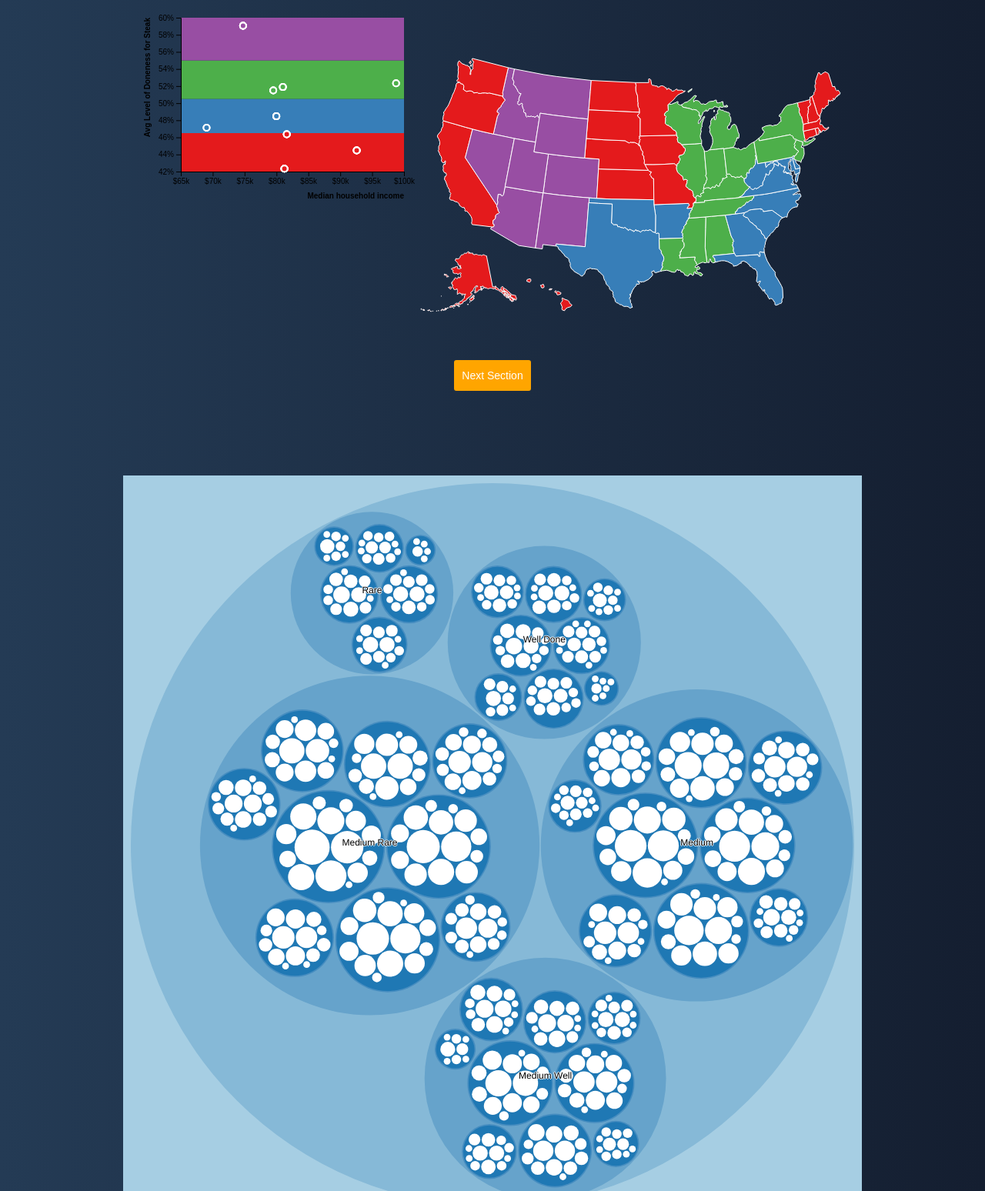
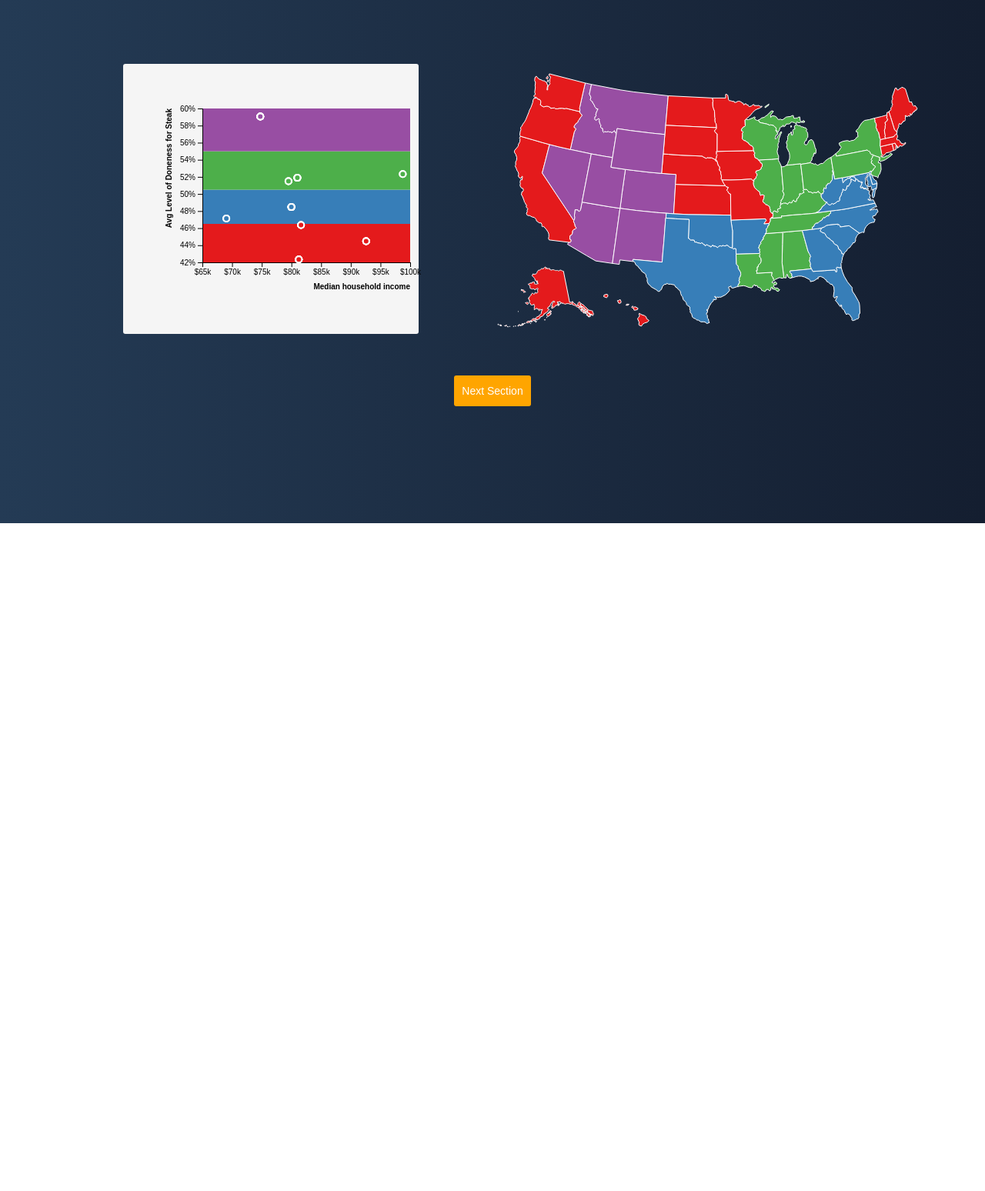
Before and after one commit to ryan198/Visualization, a plain HTML site: page index.html in a window 1280 px wide. Shown: the part 920-2468 px from the top of the page at 77% size. After the commit the page ends 1600 px from the top, so only its background shows below. Drawn offline with nearby package versions, Linux system fonts and the light colour scheme; files whose address does not match are found by name.

Commit message:
Put bubble chart on separate page. Adjusted some styling and added smooth scroll jQuery

```diff
--- a/css/styles.css
+++ b/css/styles.css
@@ -86,16 +86,16 @@ figure {
 }
 
 .blink {
-     animation: blink-animation 2s linear infinite;
+     animation: blink-animation 3s linear infinite;
  }
 @keyframes blink-animation {
     50% { opacity: 0; }
 }
 
 
-@keyframes button-animation {
-    50% { transform: translateY(10px) }
-}
+/*@keyframes button-animation {*/
+    /*50% { transform: translateY(10px) }*/
+/*}*/
 
 @media only screen and (max-width: 1000px) {
     #meatMenu {
@@ -142,7 +142,7 @@ figure {
 #pageTwo {
     height: 100%;
     width: 100%;
-    padding-top: 2%;
+    /*padding-top: 2%;*/
     display: flex;
     justify-content: center;
     align-items: center;
@@ -154,6 +154,8 @@ figure {
     height: 100%;
     width: 100%;
     display: flex;
+    flex-direction: column;
+    background-color: #a6cee3;
     justify-content: space-between;
     align-items: center;
 }
@@ -162,6 +164,20 @@ figure {
 .vis {
     display: inline-block;
     float: left;
+}
+
+#scatterplot {
+    width: 40%;
+    background-color: whitesmoke;
+    padding: 5%;
+    margin-top: 50px;
+    border-radius: 3px;
+    /*margin-right: 5%;*/
+}
+
+#choropleth {
+    width: 50%;
+    /*background-color: green;*/
 }
 
 .vis2 {
--- a/index.html
+++ b/index.html
@@ -6,11 +6,33 @@
     <link rel="stylesheet" href="css/font-awesome.min.css" type="text/css" />
      <script src="https://d3js.org/d3.v4.min.js"></script>
      <script src="https://use.fontawesome.com/4ff2c12546.js"></script>
+    <script src="https://ajax.googleapis.com/ajax/libs/jquery/3.2.0/jquery.min.js"></script>
  </head>
  <body>
 
+ <script>
+     $(document).ready(function(){
+         // Add smooth scrolling to all links
+         $("a").on('click', function(event) {
+
+             if (this.hash !== "") {
+                 event.preventDefault();
+
+                 var hash = this.hash;
+
+                 $('html, body').animate({
+                     scrollTop: $(hash).offset().top
+                 }, 1000, function(){
+
+                     window.location.hash = hash;
+                 });
+             }
+         });
+     });
+ </script>
+
  <div class="container-fluid" id="pageOne">
-     <h1 align="center">How you you like your steak?</h1>
+     <h1 align="center">How do you like your steak?</h1>
      <div id="meatMenu">
          <div class="row">
              <div class="col-md-4">
@@ -109,7 +131,7 @@
             }
 
             function scatterplot(onBrush) {
-                var margin = { top: 10, right: 15, bottom: 40, left: 75 };
+                var margin = { top: 10, right: 55, bottom: 40, left: 55 };
                 var width = 380 - margin.left - margin.right;
                 var height = 250 - margin.top - margin.bottom;
 
@@ -238,94 +260,11 @@
         </script>
 
     </div>
-    <a class="button" href="#circle">Next Section</a>
-    <h1 class="blink chevron"><i class="fa fa-chevron-down" aria-hidden="true"></i></h1>
+    <a class="button" href="bubblechart.html">Next Section</a>
 
 </div>
-<br />
 <!--Map End-->
 
-<div class="container-fluid" id="pageThree">
-<div id="circle">
-    <svg width="960" height="960" id="circlesvg"></svg>
-    <script>
-
-        var svg = d3.select("#circlesvg"),
-            margin = 20,
-            diameter = +svg.attr("width"),
-            g = svg.append("g").attr("transform", "translate(" + diameter / 2 + "," + diameter / 2 + ")");
-
-        var color1 = d3.scaleLinear()
-            .domain([-1, 3])
-            .range(["#a6cee3", "#1f78b4"])
-            .interpolate(d3.interpolateHcl);
-
-        var pack = d3.pack()
-            .size([diameter - margin, diameter - margin])
-            .padding(2);
-
-        d3.json("flare.json", function(error, root) {
-            if (error) throw error;
-
-            root = d3.hierarchy(root)
-                .sum(function(d) { return d.size; })
-                .sort(function(a, b) { return b.value - a.value; });
-
-            var focus = root,
-                nodes = pack(root).descendants(),
-                view;
-
-            var circle = g.selectAll("#circlesvg")
-                .data(nodes)
-                .enter().append("circle")
-                .attr("class", function(d) { return d.parent ? d.children ? "node" : "node node--leaf" : "node node--root"; })
-                .style("fill", function(d) { return d.children ? color1(d.depth) : null; })
-                .on("click", function(d) { if (focus !== d) zoom(d), d3.event.stopPropagation(); });
-
-            var text = g.selectAll("text")
-                .data(nodes)
-                .enter().append("text")
-                .attr("class", "label")
-                .style("fill-opacity", function(d) { return d.parent === root ? 1 : 0; })
-                .style("display", function(d) { return d.parent === root ? "inline" : "none"; })
-                .text(function(d) { return d.data.names; });
-
-            var node = g.selectAll("circle,text");
-
-            svg
-                .style("background", color1(-1))
-                .on("click", function() { zoom(root); });
-
-            zoomTo([root.x, root.y, root.r * 2 + margin]);
-
-            function zoom(d) {
-                var focus0 = focus; focus = d;
-
-                var transition = d3.transition()
-                    .duration(d3.event.altKey ? 7500 : 750)
-                    .tween("zoom", function(d) {
-                        var i = d3.interpolateZoom(view, [focus.x, focus.y, focus.r * 2 + margin]);
-                        return function(t) { zoomTo(i(t)); };
-                    });
-
-                transition.selectAll("text")
-                    .filter(function(d) { return d.parent === focus || this.style.display === "inline"; })
-                    .style("fill-opacity", function(d) { return d.parent === focus ? 1 : 0; })
-                    .on("start", function(d) { if (d.parent === focus) this.style.display = "inline"; })
-                    .on("end", function(d) { if (d.parent !== focus) this.style.display = "none"; });
-            }
-
-            function zoomTo(v) {
-                var k = diameter / v[2]; view = v;
-                node.attr("transform", function(d) { return "translate(" + (d.x - v[0]) * k + "," + (d.y - v[1]) * k + ")"; });
-                circle.attr("r", function(d) { return d.r * k; });
-            }
-        });
-
-    </script>
-
-</div>
-</div>
 
 </body>
 </html>
```
